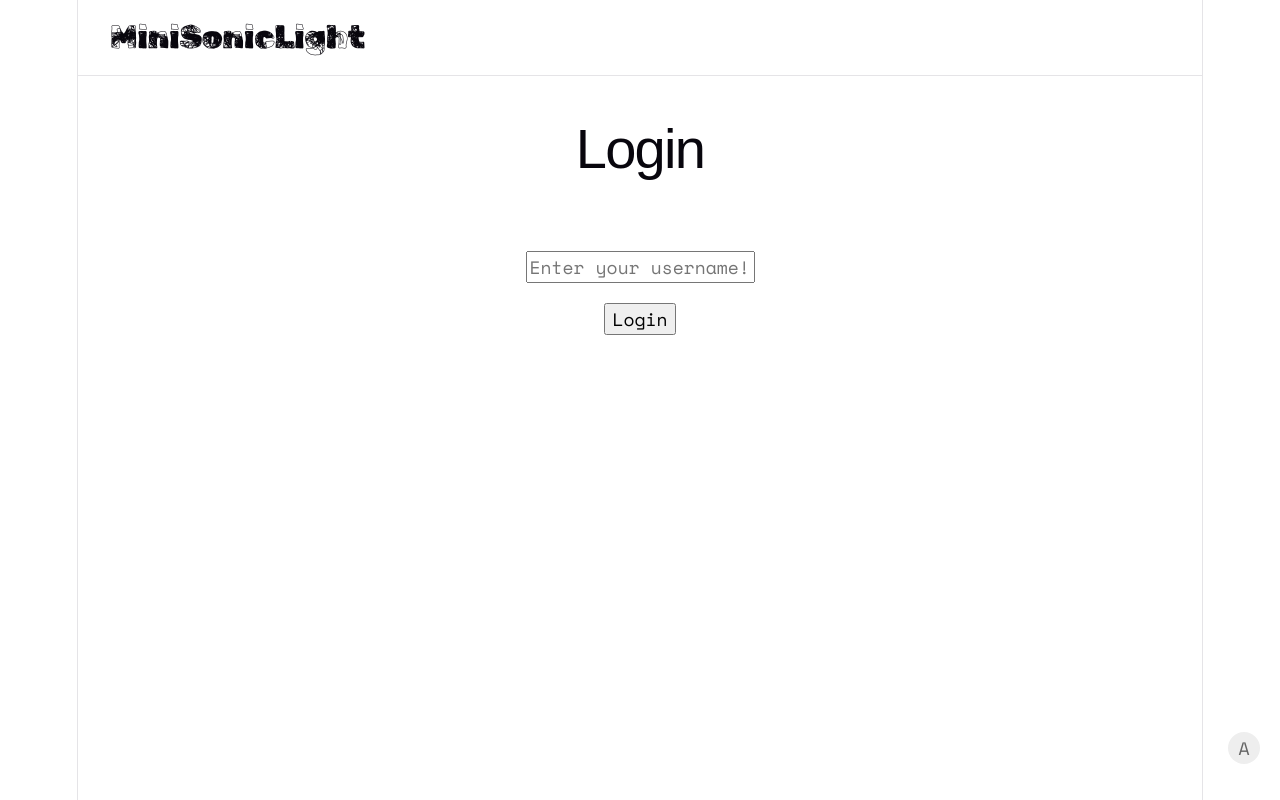
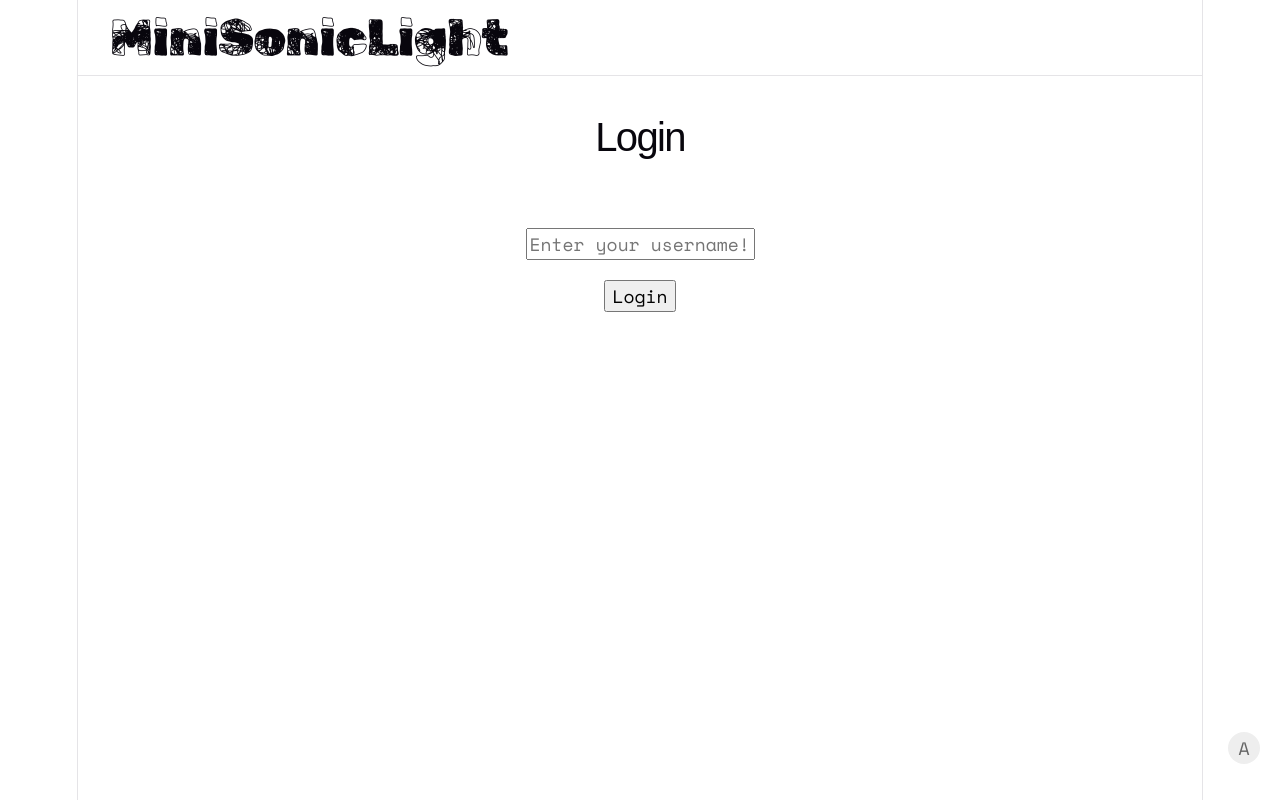
Before and after one commit to louiwitt/minisoniclight, a Vue app in the folder frontend/: page /login in a window 1280 px wide. Built offline with nearby package versions, Linux system fonts and the light colour scheme; a web font is replaced by a local one.

Commit message:
[FIX] fix font sizes

```diff
--- a/frontend/src/style.css
+++ b/frontend/src/style.css
@@ -117,7 +117,7 @@ h2
 }
 
 h1 {
-  font-size: 56px;
+  font-size: 40px;
   letter-spacing: -1.68px;
   margin: 32px 0;
 }
@@ -170,7 +170,7 @@ textarea {
 /* MiniSonicLight logo : Scribble */
 .app-logo {
   font-family: var(--font-display);
-  font-size: 32px;
+  font-size: 50px;
   line-height: 1.2;
   font-weight: 400;
   letter-spacing: 0;
```
